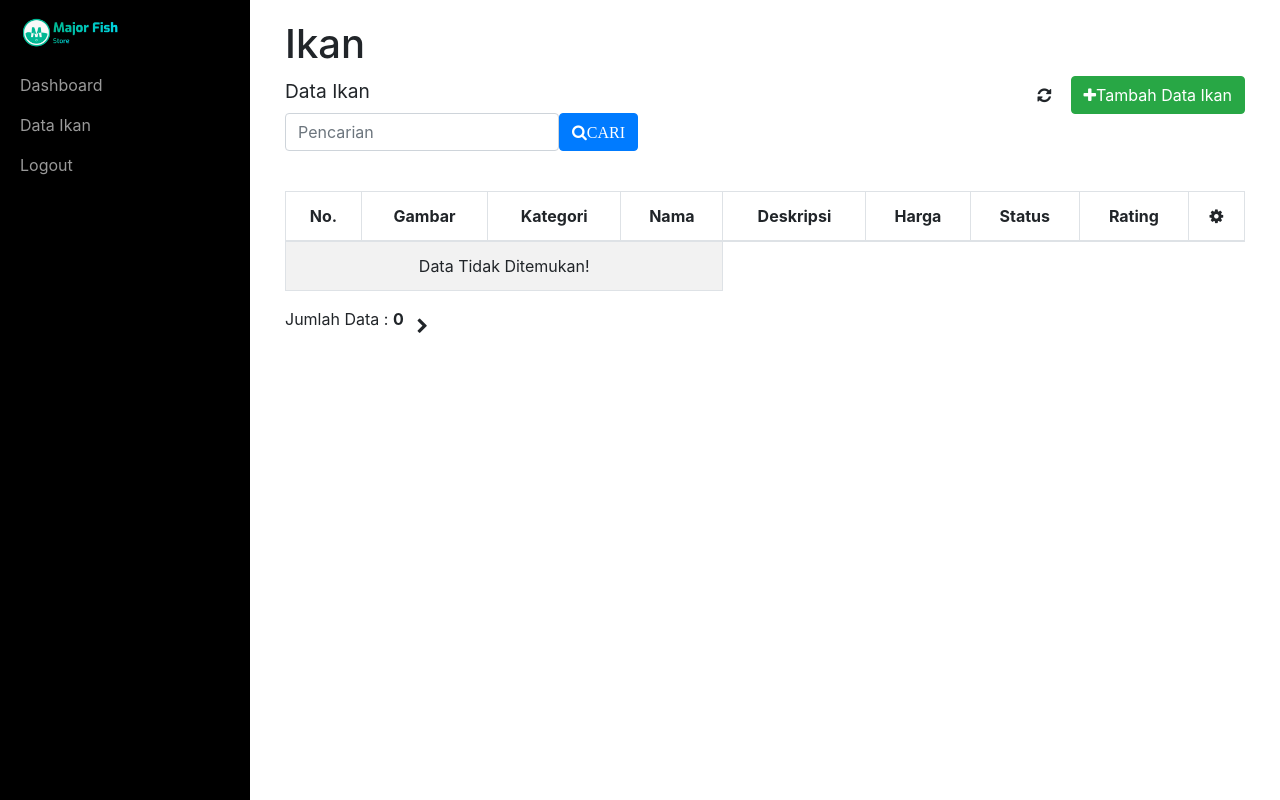
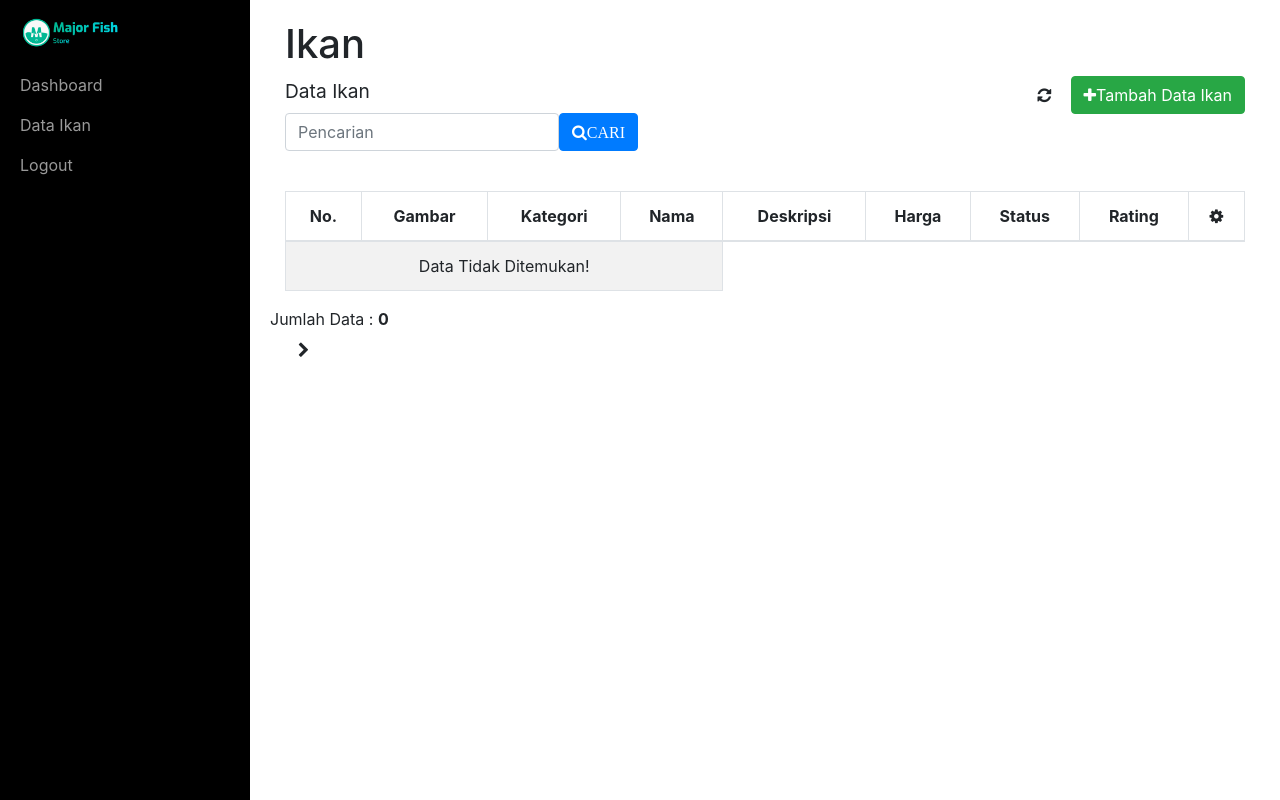
Before and after one commit to MajorWebDev/adminmajorfish, a PHP site: page /ikan/data.php in a window 1280 px wide. Run offline with PHP 8.4, Linux system fonts and the light colour scheme; the visitor is signed in with stand-in values (Sample User, id 1); data that the repository does not hold is empty; some libraries are stand-ins or nearby versions.

Commit message:
fix style

```diff
--- a/ikan/data.php
+++ b/ikan/data.php
@@ -87,6 +87,7 @@
                 </tbody>
             </table>
         </div>
+        <div class="row clearfix">
             <?php
                 if(@$_POST['pencarian'] == '') { ?>
                     <div style="float:left;">
@@ -118,5 +119,6 @@
                 }
             ?>
         </div>
-    <div class="float-left"><a href="#menu-toggle" class="btn btn-default" id="menu-toggle"><i class="fa fa-chevron-right" aria-hidden="true"></i></a></div>
+    </div>
+    <a href="#menu-toggle" class="btn btn-default" id="menu-toggle"><i class="fa fa-chevron-right" aria-hidden="true"></i></a>
 <?php include_once('../dashboard/_footer.php'); ?>
```
Lines whose indentation alone changed are shown as unchanged.
